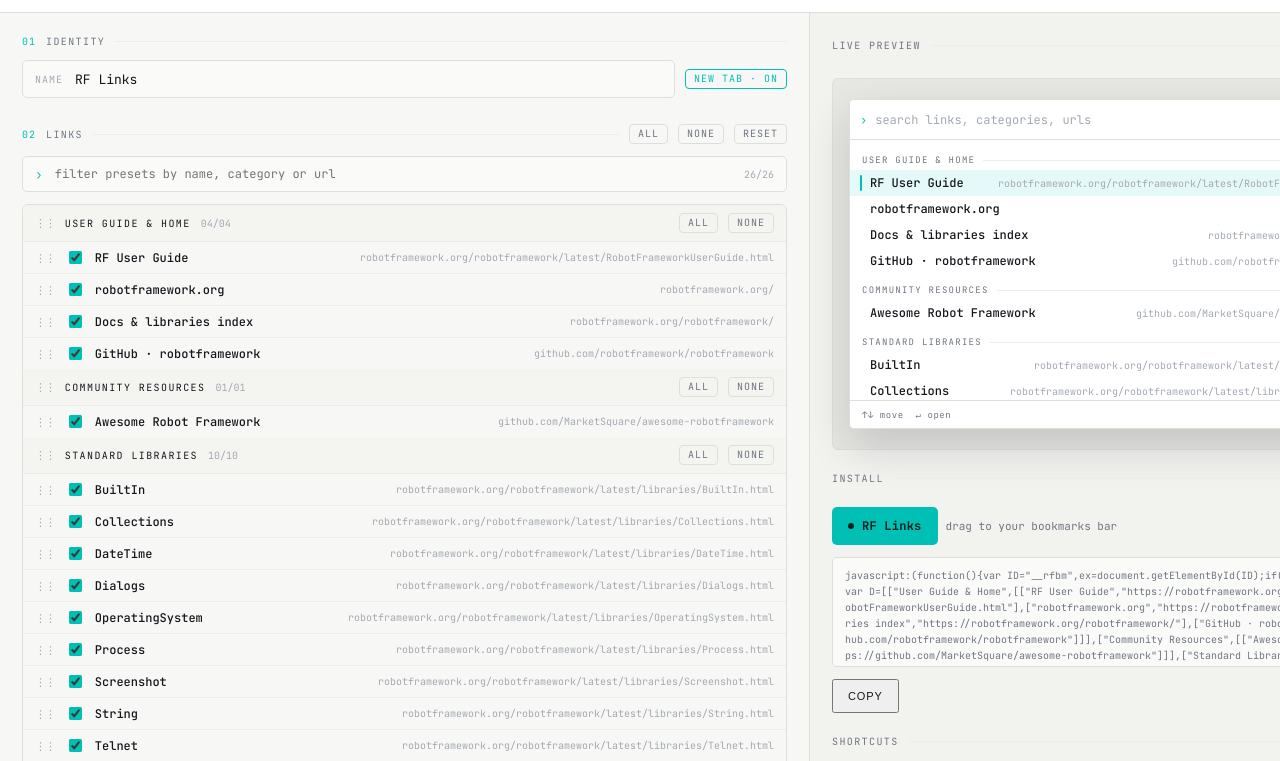
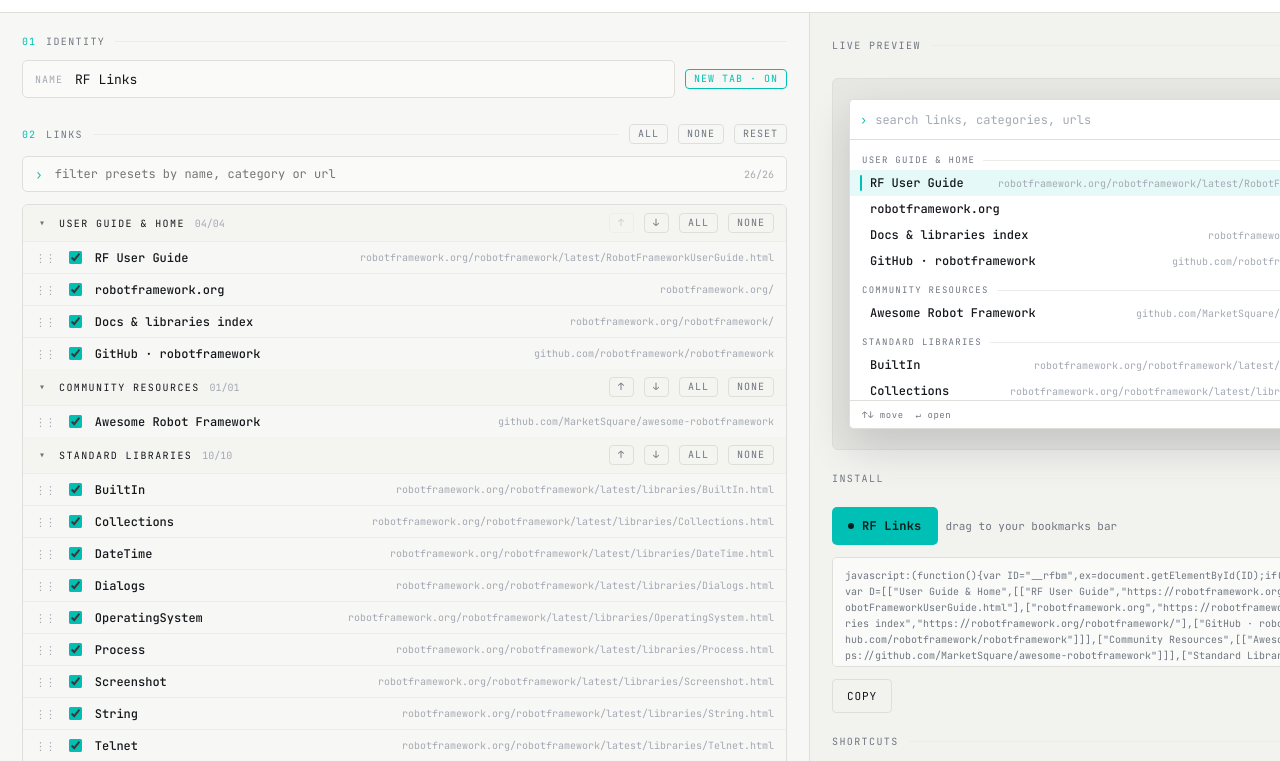
Before and after one commit to MobyNL/robotframework-bookmarks, a website: page builder/index.html in a window 1280 px wide. Shown: the part 39-800 px from the top of the page. Drawn offline with Linux system fonts and the light colour scheme.

Commit message:
Enhance bookmarklet builder with category ordering and collapsible groups

```diff
--- a/builder/index.html
+++ b/builder/index.html
@@ -150,9 +150,16 @@
     border-bottom: 1px solid var(--rule);
   }
   .preset-group-head .drag { color: var(--faint); font-size: 11px; letter-spacing: -.1em; }
-  .preset-group-head .name { font-size: 10px; letter-spacing: .14em; text-transform: uppercase; }
+  .preset-group-head .chev {
+    color: var(--mut); font-size: 10px; width: 14px; flex: none; background: none; border: 0; padding: 0;
+    cursor: pointer; font-family: inherit; line-height: 1; text-align: center;
+  }
+  .preset-group-head .chev:hover { color: var(--accent); }
+  .preset-group-head .name { font-size: 10px; letter-spacing: .14em; text-transform: uppercase; cursor: pointer; }
   .preset-group-head .tally { font-size: 10px; color: var(--faint); }
   .preset-group-head .spacer { flex: 1; }
+  .preset-group-head .order-btn[disabled] { opacity: .3; cursor: default; }
+  .preset-group-head .order-btn[disabled]:hover { border-color: var(--bd); color: var(--mut); }
 
   .preset-row {
     display: flex; align-items: center; gap: 10px; padding: 6px 12px; cursor: pointer;
@@ -324,7 +331,7 @@
         <textarea id="importInput" class="mono" rows="3" spellcheck="false"
           placeholder="javascript:(function(){...})();"></textarea>
         <div class="row">
-          <button id="importBtn" class="btn-lg">import</button>
+          <button id="importBtn" class="btn btn-lg">import</button>
           <span id="importStatus" class="hint"></span>
         </div>
       </div>
@@ -366,7 +373,7 @@
       </div>
       <div class="code-box" id="codePreview"></div>
       <div class="row">
-        <button id="copyBtn" class="btn-lg">copy</button>
+        <button id="copyBtn" class="btn btn-lg">copy</button>
         <span id="copyStatus"></span>
       </div>
     </div>
@@ -399,7 +406,7 @@
         selected[cat[0] + '::' + link[0]] = true;
       });
     });
-    return { title: 'RF Links', newTab: true, selected: selected, custom: [] };
+    return { title: 'RF Links', newTab: true, selected: selected, custom: [], categoryOrder: [], collapsed: {} };
   }
 
   function loadState() {
@@ -409,6 +416,8 @@
         var parsed = JSON.parse(raw);
         if (parsed && parsed.selected && parsed.custom) {
           if (typeof parsed.newTab !== 'boolean') parsed.newTab = true;
+          if (!Array.isArray(parsed.categoryOrder)) parsed.categoryOrder = [];
+          if (!parsed.collapsed || typeof parsed.collapsed !== 'object') parsed.collapsed = {};
           return parsed;
         }
       }
@@ -470,6 +479,30 @@
     });
   }
 
+  // --- Category order (custom order of preset + custom groups) ---
+
+  function orderedCategoryNames() {
+    var known = allCategoryNames();
+    var order = (state.categoryOrder || []).filter(function (n) { return known.indexOf(n) > -1; });
+    known.forEach(function (n) { if (order.indexOf(n) === -1) order.push(n); });
+    return order;
+  }
+
+  function moveCategory(name, delta) {
+    var order = orderedCategoryNames();
+    var i = order.indexOf(name);
+    var j = i + delta;
+    if (i === -1 || j < 0 || j >= order.length) return;
+    var tmp = order[i]; order[i] = order[j]; order[j] = tmp;
+    state.categoryOrder = order;
+    saveState(); renderPresets(); renderPreview();
+  }
+
+  function toggleCollapse(name) {
+    state.collapsed[name] = !state.collapsed[name];
+    saveState(); renderPresets();
+  }
+
   // --- Presets (02) ---
 
   function renderPresets() {
@@ -479,7 +512,14 @@
     var shownLinks = 0, totalLinks = 0;
     var anyGroup = false;
 
-    DEFAULTS.forEach(function (cat) {
+    var defaultsByName = {};
+    DEFAULTS.forEach(function (c) { defaultsByName[c[0]] = c; });
+    var order = orderedCategoryNames();
+
+    order.forEach(function (catName) {
+      var cat = defaultsByName[catName];
+      if (!cat) return;
+      var order_i = order.indexOf(catName);
       var links = cat[1].filter(function (l) {
         totalLinks++;
         return !f || (l[0] + ' ' + cat[0] + ' ' + l[1]).toLowerCase().indexOf(f) > -1;
@@ -488,22 +528,42 @@
       anyGroup = true;
       shownLinks += links.length;
 
+      var collapsed = !f && !!state.collapsed[cat[0]];
+
       var group = document.createElement('div');
 
       var head = document.createElement('div');
       head.className = 'preset-group-head';
-      var drag = document.createElement('span');
-      drag.className = 'drag';
-      drag.textContent = '⋮⋮';
+      var chev = document.createElement('button');
+      chev.type = 'button';
+      chev.className = 'chev';
+      chev.textContent = collapsed ? '▸' : '▾';
+      chev.title = collapsed ? 'Expand' : 'Collapse';
+      chev.addEventListener('click', function () { toggleCollapse(cat[0]); });
       var name = document.createElement('span');
       name.className = 'name';
       name.textContent = cat[0];
+      name.addEventListener('click', function () { toggleCollapse(cat[0]); });
       var tally = document.createElement('span');
       tally.className = 'tally';
       var onCount = cat[1].filter(function (l) { return !!state.selected[key(cat[0], l[0])]; }).length;
       tally.textContent = pad(onCount) + '/' + pad(cat[1].length);
       var spacer = document.createElement('span');
       spacer.className = 'spacer';
+      var upBtn = document.createElement('button');
+      upBtn.type = 'button';
+      upBtn.className = 'btn btn-ghost order-btn';
+      upBtn.textContent = '↑';
+      upBtn.title = 'Move category up';
+      upBtn.disabled = order_i === 0;
+      upBtn.addEventListener('click', function () { moveCategory(cat[0], -1); });
+      var downBtn = document.createElement('button');
+      downBtn.type = 'button';
+      downBtn.className = 'btn btn-ghost order-btn';
+      downBtn.textContent = '↓';
+      downBtn.title = 'Move category down';
+      downBtn.disabled = order_i === order.length - 1;
+      downBtn.addEventListener('click', function () { moveCategory(cat[0], 1); });
       var allBtn = document.createElement('button');
       allBtn.type = 'button';
       allBtn.className = 'btn btn-ghost';
@@ -520,13 +580,20 @@
         cat[1].forEach(function (l) { delete state.selected[key(cat[0], l[0])]; });
         saveState(); renderPresets(); renderPreview();
       });
-      head.appendChild(drag);
+      head.appendChild(chev);
       head.appendChild(name);
       head.appendChild(tally);
       head.appendChild(spacer);
+      head.appendChild(upBtn);
+      head.appendChild(downBtn);
       head.appendChild(allBtn);
       head.appendChild(noneBtn);
       group.appendChild(head);
+
+      if (collapsed) {
+        container.appendChild(group);
+        return;
+      }
 
       links.forEach(function (link) {
         var k = key(cat[0], link[0]);
@@ -672,22 +739,23 @@
 
   function buildCategories() {
     var result = [];
-    var catIndex = {};
-    DEFAULTS.forEach(function (cat) {
-      var links = cat[1].filter(function (link) {
-        return !!state.selected[key(cat[0], link[0])];
-      });
-      if (links.length) {
-        catIndex[cat[0]] = result.length;
-        result.push([cat[0], links.slice()]);
+    var defaultsByName = {};
+    DEFAULTS.forEach(function (cat) { defaultsByName[cat[0]] = cat; });
+    var customByCat = {};
+    state.custom.forEach(function (entry) {
+      (customByCat[entry.category] = customByCat[entry.category] || []).push([entry.label, entry.url]);
+    });
+
+    orderedCategoryNames().forEach(function (name) {
+      var links = [];
+      var defCat = defaultsByName[name];
+      if (defCat) {
+        links = links.concat(defCat[1].filter(function (link) {
+          return !!state.selected[key(name, link[0])];
+        }));
       }
-    });
-    state.custom.forEach(function (entry) {
-      if (!(entry.category in catIndex)) {
-        catIndex[entry.category] = result.length;
-        result.push([entry.category, []]);
-      }
-      result[catIndex[entry.category]][1].push([entry.label, entry.url]);
+      if (customByCat[name]) links = links.concat(customByCat[name]);
+      if (links.length) result.push([name, links]);
     });
     return result;
   }
```
